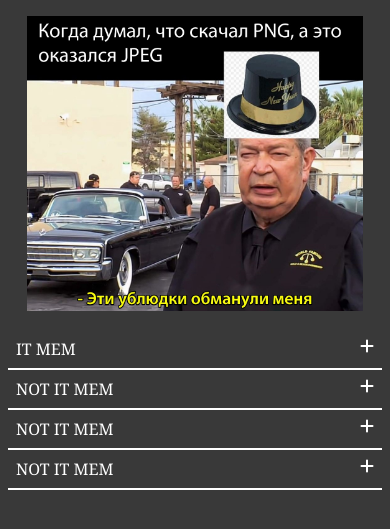
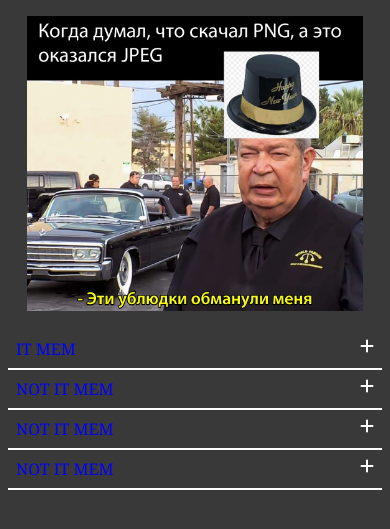
Before and after one commit to KrisTinaShch/cssBayan, a plain HTML site: page cssBayan/index.html in a window 390 px wide. Shown: the part 129-658 px from the top of the page. Drawn offline with Linux system fonts and the light colour scheme.

Commit message:
fix: color of stroke in mobile, Sunday , 12.03.23 , 23:00

```diff
--- a/cssBayan/style.css
+++ b/cssBayan/style.css
@@ -12,6 +12,10 @@ h1 {
 .accordion-input,
 .accordion-input-inner {
     display: none;
+}
+
+.accordion-title {
+    color: blue;
 }
 
 /* set cursor pointer */
@@ -79,7 +83,6 @@ label,
 
 @media (min-width:426px) {
     .accordion-title {
-        color: blue;
         font-size: 1.3em;
     }
 }
```
